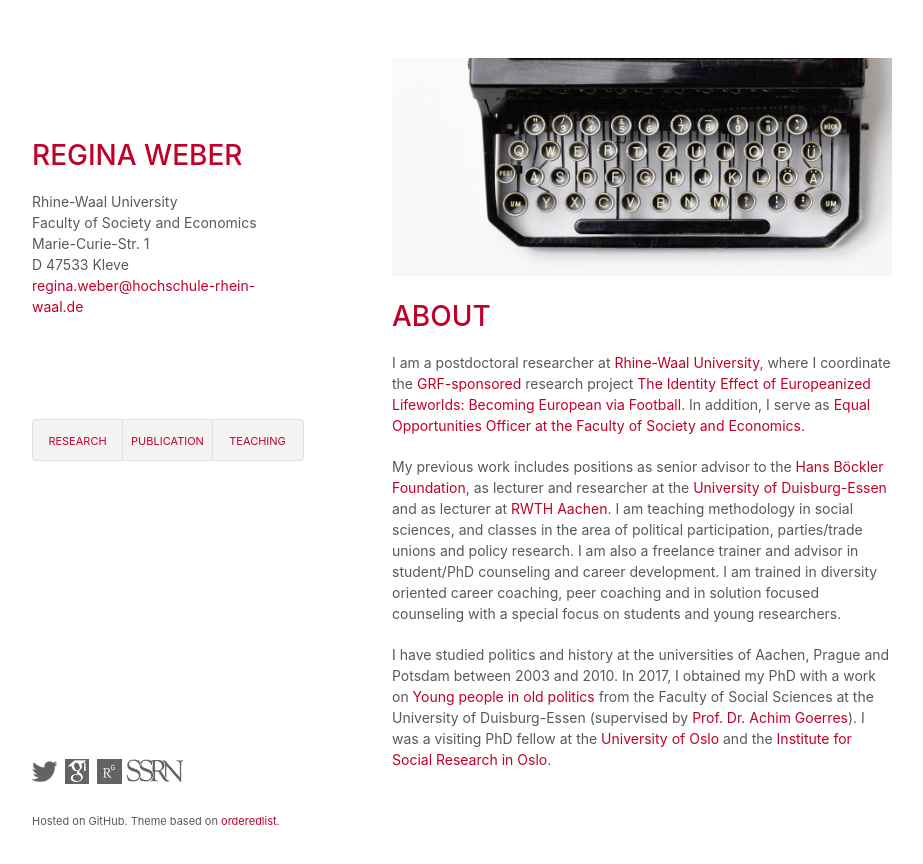
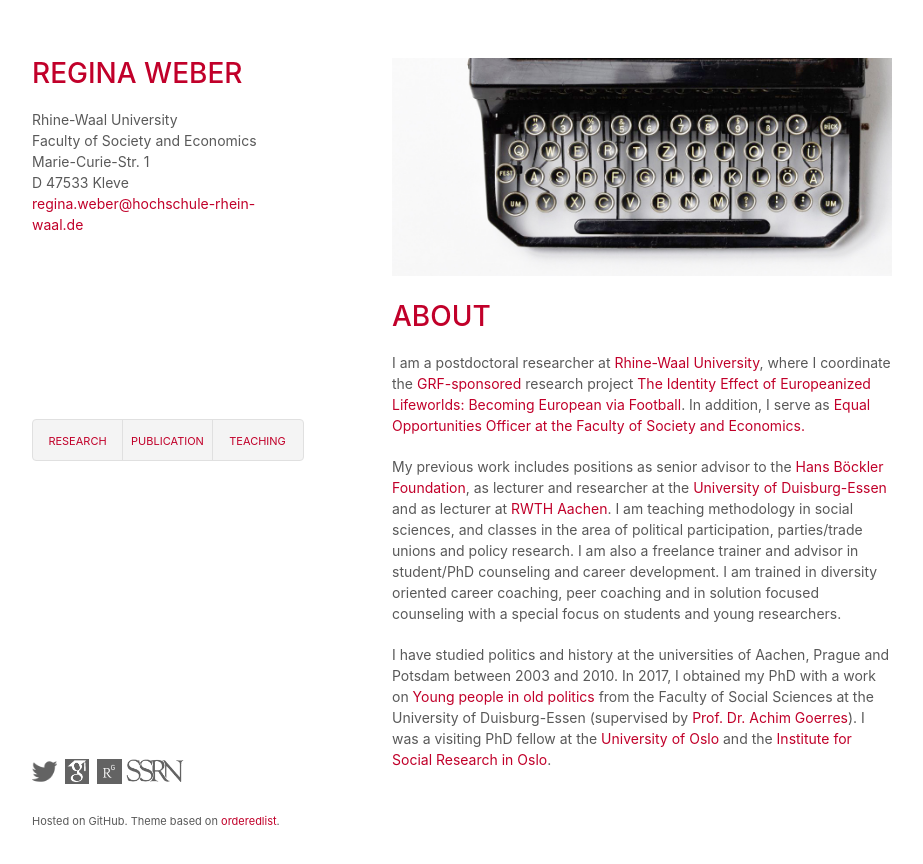
Before and after one commit to robertocabreratapia/robertocabreratapia.github.io, a Jekyll site: the page built from index.html, in a window 1280 px wide. Shown: the top 864 px of the page, without its empty margins (178-1101 px from the left). Built offline with Jekyll 4.4.1, drawn with Linux system fonts in a browser that asks for light colours.

Commit message:
Update default.html

```diff
--- a/_layouts/default.html
+++ b/_layouts/default.html
@@ -9,8 +9,6 @@
   <body>
     <div class="wrapper">
       <header>
-        <p>&nbsp;</p>
-        <p>&nbsp;</p>
         <h1><a href="https://reginaweber.github.io/">REGINA WEBER</a></h1>
         <p>Rhine-Waal University
         <br>Faculty of Society and Economics
@@ -18,6 +16,8 @@
         <br>D 47533 Kleve
         <br><a href="mailto:#">regina.weber@hochschule-rhein-waal.de</a></p>
         <p>&nbsp;</p>
+        <p>&nbsp;</p>
+      <p>&nbsp;</p>
         <p>&nbsp;</p>
         <ul><li><a href="http://reginaweber.github.io/research.html">RESEARCH</a></li>
           <li><a href="http://reginaweber.github.io/publication.html">PUBLICATION</a></li>
```
